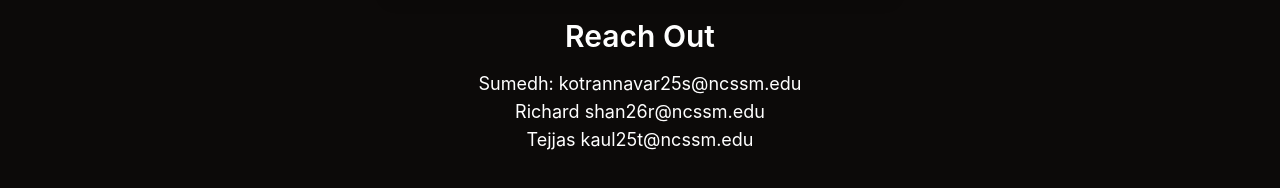
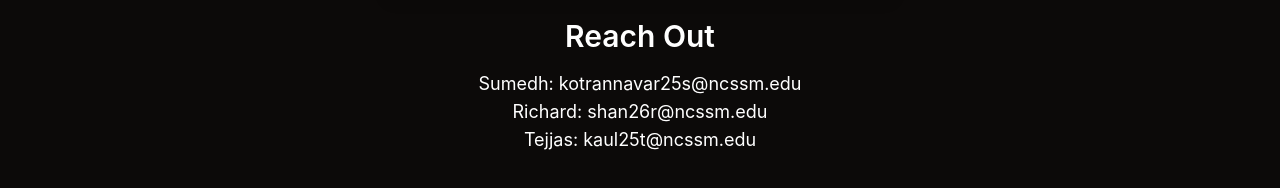
Before and after one commit to tkpepper15/braillebox, a Next.js app: page /contact in a window 1280 px wide. Shown: the part 486-674 px from the top of the page. Built offline with nearby package versions, Linux system fonts and the light colour scheme.

Commit message:
Commit message

```diff
--- a/app/contact/page.tsx
+++ b/app/contact/page.tsx
@@ -18,8 +18,8 @@ const Contact: React.FC = () => {
           <h2 className="text-3xl font-semibold mb-4">Reach Out</h2>
           <p className="text-lg">
           Sumedh: kotrannavar25s@ncssm.edu<br></br>
-          Richard shan26r@ncssm.edu<br></br>
-          Tejjas kaul25t@ncssm.edu
+          Richard: shan26r@ncssm.edu<br></br>
+          Tejjas: kaul25t@ncssm.edu
           </p>
         </section>
 
```
